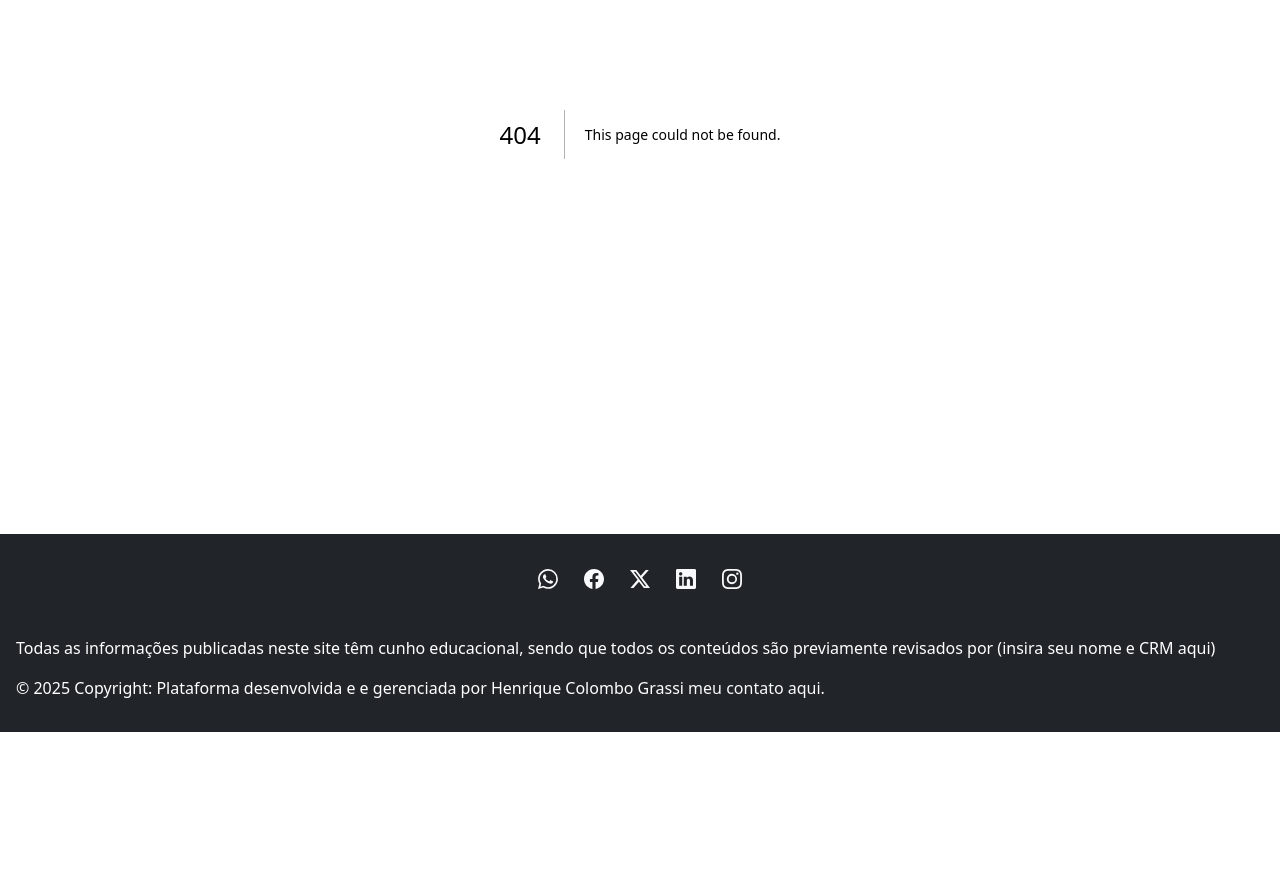
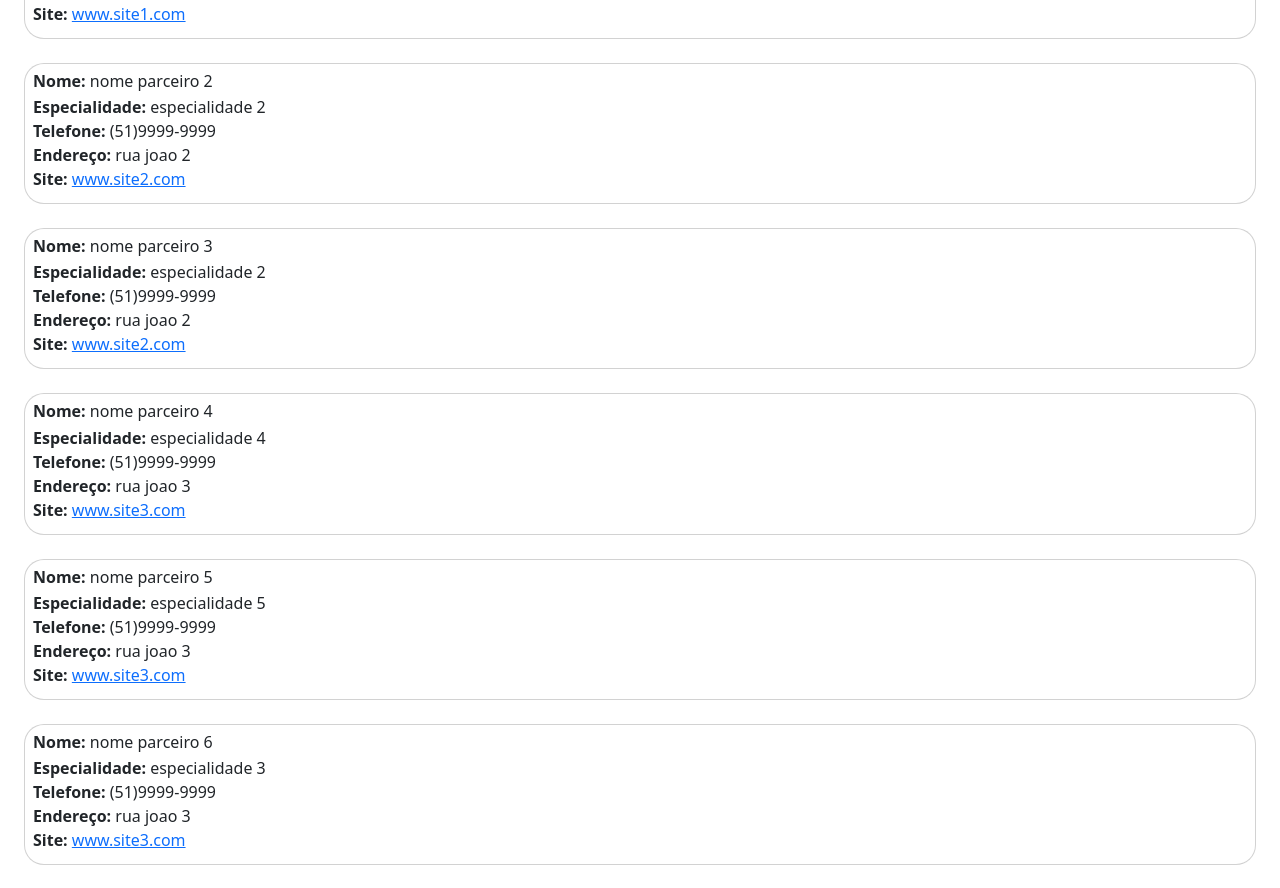
Before and after one commit to h-grassi/SitesGenerico, a Next.js app in the folder meu-sitenpx/: page /Parceiros2 in a window 1280 px wide. Before the commit this address had no page. Shown: the part 360-1248 px from the top of the page. Before the commit the page ends 1092 px from the top, so only its background shows below. Built offline with nearby package versions, Linux system fonts and the light colour scheme.

Commit message:
ajuste links

```diff
--- a/meu-sitenpx/src/Componentes/Footer.tsx
+++ b/meu-sitenpx/src/Componentes/Footer.tsx
@@ -4,7 +4,7 @@ export default function Footer(){
         <footer className="bg-dark text-center text-white" id="footer">
   <div className=" p-4 pb-0">
     <section className="mb-4">
-      <a className="btn btn-outline-light btn-floating border-dark" href="#" id="whatsapp">
+      <a className="btn btn-outline-light btn-floating border-dark" href="https://api.whatsapp.com/send?phone=993356505&text=Olá! Teste de mensagem automática" target="_blank" id="whatsapp">
         <svg xmlns="http://www.w3.org/2000/svg" width="20" height="20" fill="currentColor" viewBox="0 0 16 16">
           <path d="M13.601 2.326A7.85 7.85 0 0 0 7.994 0C3.627 0 .068 3.558.064 7.926c0 1.399.366 2.76 1.057 3.965L0 16l4.204-1.102a7.9 7.9 0 0 0 3.79.965h.004c4.368 0 7.926-3.558 7.93-7.93A7.9 7.9 0 0 0 13.6 2.326zM7.994 14.521a6.6 6.6 0 0 1-3.356-.92l-.24-.144-2.494.654.666-2.433-.156-.251a6.56 6.56 0 0 1-1.007-3.505c0-3.626 2.957-6.584 6.591-6.584a6.56 6.56 0 0 1 4.66 1.931 6.56 6.56 0 0 1 1.928 4.66c-.004 3.639-2.961 6.592-6.592 6.592m3.615-4.934c-.197-.099-1.17-.578-1.353-.646-.182-.065-.315-.099-.445.099-.133.197-.513.646-.627.775-.114.133-.232.148-.43.05-.197-.1-.836-.308-1.592-.985-.59-.525-.985-1.175-1.103-1.372-.114-.198-.011-.304.088-.403.087-.088.197-.232.296-.346.1-.114.133-.198.198-.33.065-.134.034-.248-.015-.347-.05-.099-.445-1.076-.612-1.47-.16-.389-.323-.335-.445-.34-.114-.007-.247-.007-.38-.007a.73.73 0 0 0-.529.247c-.182.198-.691.677-.691 1.654s.71 1.916.81 2.049c.098.133 1.394 2.132 3.383 2.992.47.205.84.326 1.129.418.475.152.904.129 1.246.08.38-.058 1.171-.48 1.338-.943.164-.464.164-.86.114-.943-.049-.084-.182-.133-.38-.232"/>
         </svg>
@@ -24,7 +24,7 @@ export default function Footer(){
           <path d="M0 1.146C0 .513.526 0 1.175 0h13.65C15.474 0 16 .513 16 1.146v13.708c0 .633-.526 1.146-1.175 1.146H1.175C.526 16 0 15.487 0 14.854zm4.943 12.248V6.169H2.542v7.225zm-1.2-8.212c.837 0 1.358-.554 1.358-1.248-.015-.709-.52-1.248-1.342-1.248S2.4 3.226 2.4 3.934c0 .694.521 1.248 1.327 1.248zm4.908 8.212V9.359c0-.216.016-.432.08-.586.173-.431.568-.878 1.232-.878.869 0 1.216.662 1.216 1.634v3.865h2.401V9.25c0-2.22-1.184-3.252-2.764-3.252-1.274 0-1.845.7-2.165 1.193v.025h-.016l.016-.025V6.169h-2.4c.03.678 0 7.225 0 7.225z"/>
         </svg>
       </a>
-      <a className="btn btn-outline-light btn-floating border-dark" href="#" id="instagram">
+      <a className="btn btn-outline-light btn-floating border-dark" href="https://www.instagram.com/h_grassi" target="_blank"id="instagram">
         <svg xmlns="http://www.w3.org/2000/svg" width="20" height="20" fill="currentColor" viewBox="0 0 16 16">
           <path d="M8 0C5.829 0 5.556.01 4.703.048 3.85.088 3.269.222 2.76.42a3.9 3.9 0 0 0-1.417.923A3.9 3.9 0 0 0 .42 2.76C.222 3.268.087 3.85.048 4.7.01 5.555 0 5.827 0 8.001c0 2.172.01 2.444.048 3.297.04.852.174 1.433.372 1.942.205.526.478.972.923 1.417.444.445.89.719 1.416.923.51.198 1.09.333 1.942.372C5.555 15.99 5.827 16 8 16s2.444-.01 3.298-.048c.851-.04 1.434-.174 1.943-.372a3.9 3.9 0 0 0 1.416-.923c.445-.445.718-.891.923-1.417.197-.509.332-1.09.372-1.942C15.99 10.445 16 10.173 16 8s-.01-2.445-.048-3.299c-.04-.851-.175-1.433-.372-1.941a3.9 3.9 0 0 0-.923-1.417A3.9 3.9 0 0 0 13.24.42c-.51-.198-1.092-.333-1.943-.372C10.443.01 10.172 0 7.998 0zm-.717 1.442h.718c2.136 0 2.389.007 3.232.046.78.035 1.204.166 1.486.275.373.145.64.319.92.599s.453.546.598.92c.11.281.24.705.275 1.485.039.843.047 1.096.047 3.231s-.008 2.389-.047 3.232c-.035.78-.166 1.203-.275 1.485a2.5 2.5 0 0 1-.599.919c-.28.28-.546.453-.92.598-.28.11-.704.24-1.485.276-.843.038-1.096.047-3.232.047s-2.39-.009-3.233-.047c-.78-.036-1.203-.166-1.485-.276a2.5 2.5 0 0 1-.92-.598 2.5 2.5 0 0 1-.6-.92c-.109-.281-.24-.705-.275-1.485-.038-.843-.046-1.096-.046-3.233s.008-2.388.046-3.231c.036-.78.166-1.204.276-1.486.145-.373.319-.64.599-.92s.546-.453.92-.598c.282-.11.705-.24 1.485-.276.738-.034 1.024-.044 2.515-.045zm4.988 1.328a.96.96 0 1 0 0 1.92.96.96 0 0 0 0-1.92m-4.27 1.122a4.109 4.109 0 1 0 0 8.217 4.109 4.109 0 0 0 0-8.217m0 1.441a2.667 2.667 0 1 1 0 5.334 2.667 2.667 0 0 1 0-5.334"/>
         </svg>
--- a/meu-sitenpx/src/Componentes/Formularios.tsx
+++ b/meu-sitenpx/src/Componentes/Formularios.tsx
@@ -30,3 +30,16 @@ export function Select1 ({ opcao, item0, label }: { opcao: any[], item0: string,
         </div>
     )
 }
+
+
+export function BarraPesquisa(){
+    return(
+        <div className="col-10 offset-1 p-2">
+            <h4 className="">Utilize o filtro:</h4>
+            <button className="btn btn-primary btn-sm mx-1 active" id="todos">Todos</button>
+            <button className="btn btn-primary btn-sm mx-1" id="espec1">Espec 1</button>
+            <button className="btn btn-primary btn-sm mx-1" id="espec2">Espec 2</button>
+            <button className="btn btn-primary btn-sm mx-1" id="espec3">Espec 3</button>
+        </div>
+    )
+}
--- /dev/null
+++ b/meu-sitenpx/src/app/Parceiros2/page.tsx
@@ -0,0 +1,77 @@
+import { Card4 } from "@/Componentes/Cards";
+import { BarraPesquisa } from "@/Componentes/Formularios";
+
+export default function Parceiros2(){
+    return(
+            <>
+                <h1>Parceiros 2</h1>
+                <div className= "sticky-top bg-white">
+                    <BarraPesquisa/>
+                </div>
+                <Card4
+                    id="item1"
+                    nome="nome parceiro 1"
+                    especialidade=" especialidade 1"
+                    telefone="(51)9999-9999"
+                    endereco="rua joao 1"
+                    href="#"
+                    site="www.site1.com"
+                    display="none"
+                />
+                <Card4
+                    id="item2"
+                    nome="nome parceiro 2"
+                    especialidade=" especialidade 2"
+                    telefone="(51)9999-9999"
+                    endereco="rua joao 2"
+                    href="#"
+                    site="www.site2.com"
+                />
+                <Card4
+                    id="item3"
+                    nome="nome parceiro 3"
+                    especialidade=" especialidade 2"
+                    telefone="(51)9999-9999"
+                    endereco="rua joao 2"
+                    href="#"
+                    site="www.site2.com"
+                />
+                <Card4
+                    id="item4"
+                    nome="nome parceiro 4"
+                    especialidade=" especialidade 4"
+                    telefone="(51)9999-9999"
+                    endereco="rua joao 3"
+                    href="#"
+                    site="www.site3.com"
+                />
+                <Card4
+                    id="item5"
+                    nome="nome parceiro 5"
+                    especialidade=" especialidade 5"
+                    telefone="(51)9999-9999"
+                    endereco="rua joao 3"
+                    href="#"
+                    site="www.site3.com"
+                />
+                <Card4
+                    id="item6"
+                    nome="nome parceiro 6"
+                    especialidade=" especialidade 3"
+                    telefone="(51)9999-9999"
+                    endereco="rua joao 3"
+                    href="#"
+                    site="www.site3.com"
+                />
+                <Card4
+                    id="item7"
+                    nome="nome parceiro 7"
+                    especialidade=" especialidade 3"
+                    telefone="(51)9999-9999"
+                    endereco="rua joao 3"
+                    href="#"
+                    site="www.site3.com"
+                />
+            </>
+        )
+}
```
